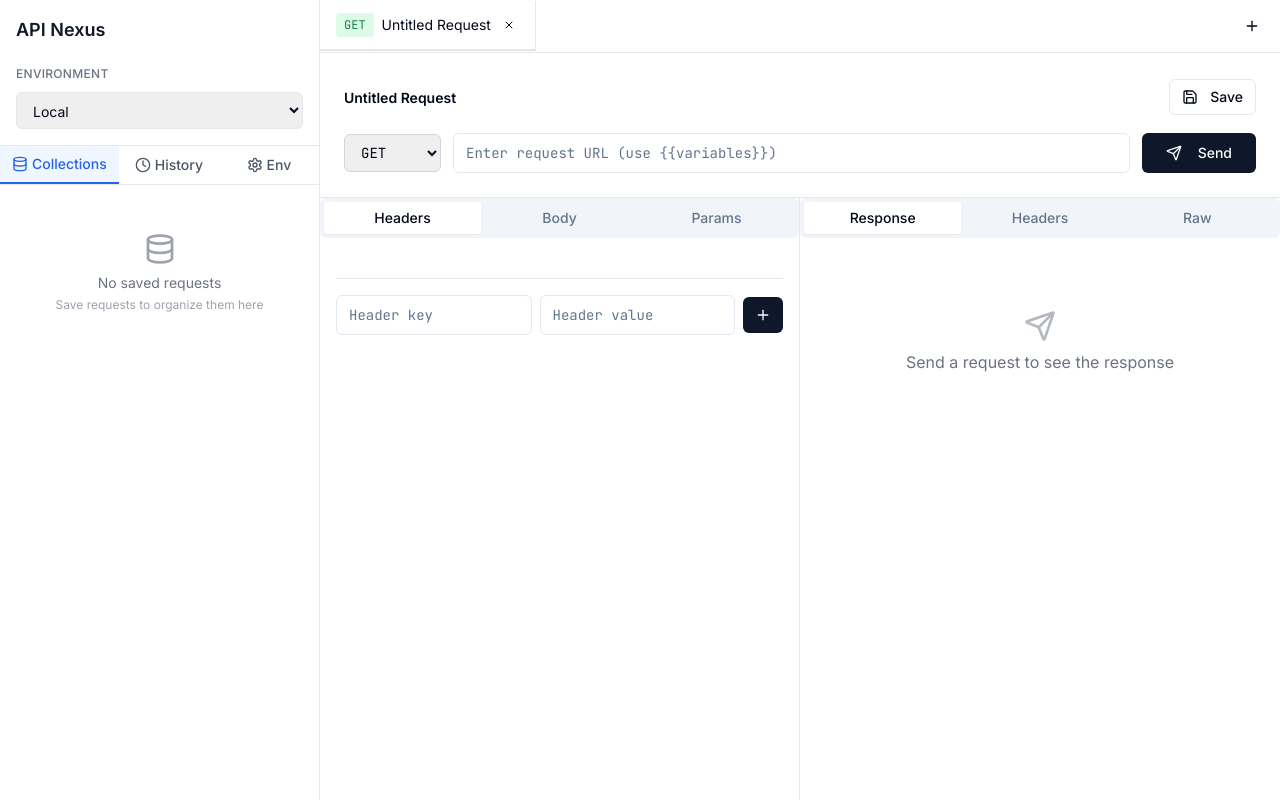
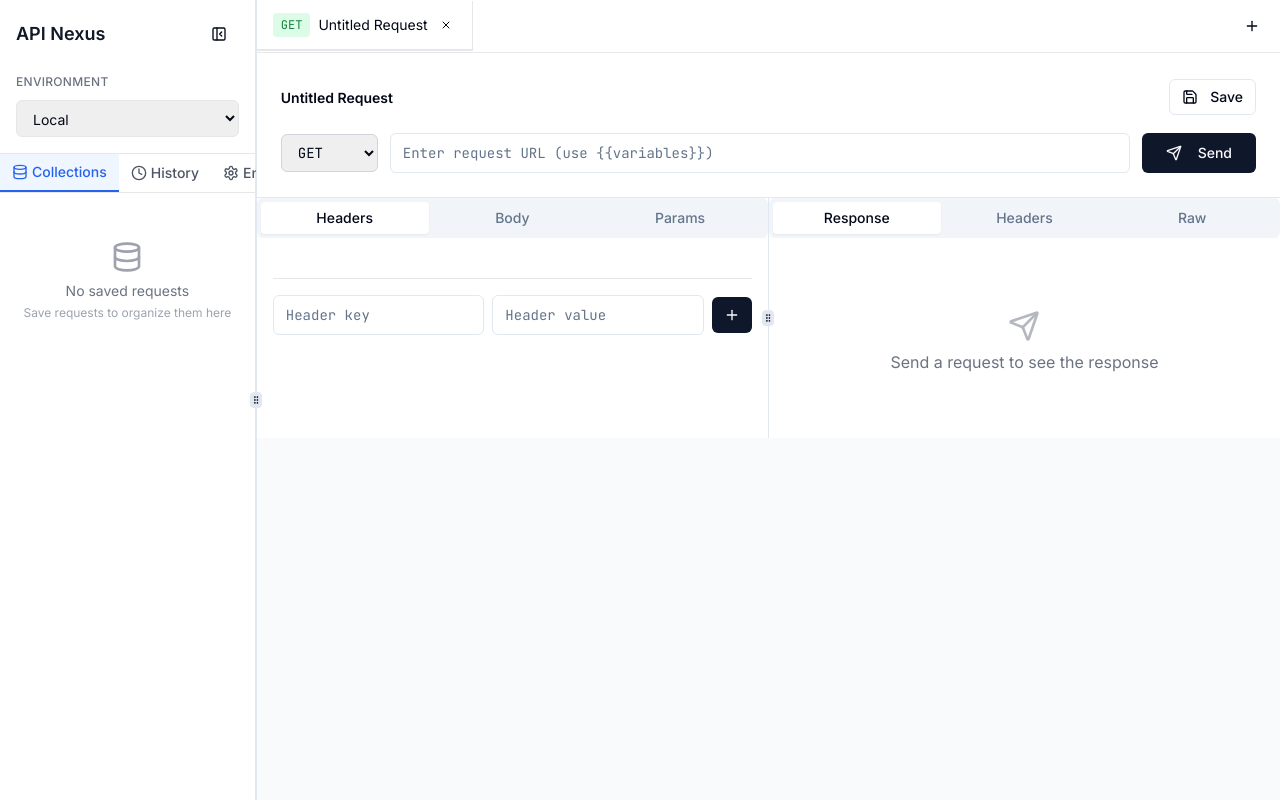
Before and after one commit to Shantanu-Tiwari/request-haven-workbench, a React (Vite) app: page / in a window 1280 px wide. Both pictures are taken after a click on the button "New Request". Built offline with nearby package versions, Linux system fonts and the light colour scheme.

Commit message:
feat: Implement UI adjustments
- Added a slider to adjust the width of the response section.
- Implemented sidebar collapse functionality.
- Made other minor UI adjustments for improved usability.

```diff
--- a/src/components/RequestEditor.tsx
+++ b/src/components/RequestEditor.tsx
@@ -6,6 +6,7 @@ import { Button } from '@/components/ui/button';
 import { Input } from '@/components/ui/input';
 import { Textarea } from '@/components/ui/textarea';
 import { Tabs, TabsContent, TabsList, TabsTrigger } from '@/components/ui/tabs';
+import { ResizablePanelGroup, ResizablePanel, ResizableHandle } from '@/components/ui/resizable';
 import { useToast } from '@/hooks/use-toast';
 
 export const RequestEditor = () => {
@@ -226,9 +227,10 @@ export const RequestEditor = () => {
           </div>
 
           {/* Request/Response Split View */}
-          <div className="flex-1 flex">
+          <div className="flex-1">
+            <ResizablePanelGroup direction="horizontal">
               {/* Request Details */}
-            <div className="w-1/2 border-r border-gray-200">
+              <ResizablePanel defaultSize={50} minSize={30}>
                 <Tabs defaultValue="headers" className="h-full flex flex-col">
                   <TabsList className="grid w-full grid-cols-3">
                     <TabsTrigger value="headers">Headers</TabsTrigger>
@@ -287,10 +289,12 @@ export const RequestEditor = () => {
                     </div>
                   </TabsContent>
                 </Tabs>
-            </div>
+              </ResizablePanel>
+
+              <ResizableHandle withHandle />
 
               {/* Response Section */}
-            <div className="w-1/2">
+              <ResizablePanel defaultSize={50} minSize={30}>
                 <Tabs defaultValue="response" className="h-full flex flex-col">
                   <TabsList className="grid w-full grid-cols-3">
                     <TabsTrigger value="response">Response</TabsTrigger>
@@ -367,7 +371,8 @@ export const RequestEditor = () => {
                     )}
                   </TabsContent>
                 </Tabs>
-            </div>
+              </ResizablePanel>
+            </ResizablePanelGroup>
           </div>
         </div>
       )}
--- a/src/components/Sidebar.tsx
+++ b/src/components/Sidebar.tsx
@@ -1,8 +1,8 @@
-
 import React, { useState } from 'react';
-import { ChevronDown, ChevronRight, Clock, Database, Settings, Folder, FolderOpen } from 'lucide-react';
+import { ChevronDown, ChevronRight, Clock, Database, Settings, Folder, FolderOpen, PanelLeftClose, PanelLeftOpen } from 'lucide-react';
 import { useApiStore } from '@/hooks/useApiStore';
 import { ScrollArea } from '@/components/ui/scroll-area';
+import { Button } from '@/components/ui/button';
 
 export const Sidebar = () => {
   const {
@@ -16,6 +16,7 @@ export const Sidebar = () => {
 
   const [activeSection, setActiveSection] = useState<'collections' | 'history' | 'environments'>('collections');
   const [expandedCollections, setExpandedCollections] = useState<Set<string>>(new Set());
+  const [isCollapsed, setIsCollapsed] = useState(false);
 
   const toggleCollection = (collection: string) => {
     setExpandedCollections(prev => {
@@ -47,12 +48,63 @@ export const Sidebar = () => {
     return colors[method as keyof typeof colors] || 'text-gray-600 bg-gray-50';
   };
 
+  if (isCollapsed) {
+    return (
+      <div className="w-12 h-screen bg-white border-r border-gray-200 flex flex-col items-center py-4">
+        <Button
+          variant="ghost"
+          size="sm"
+          onClick={() => setIsCollapsed(false)}
+          className="mb-4"
+          title="Expand Sidebar"
+        >
+          <PanelLeftOpen className="h-4 w-4" />
+        </Button>
+
+        <div className="flex flex-col gap-2">
+          <Button
+            variant={activeSection === 'collections' ? 'default' : 'ghost'}
+            size="sm"
+            onClick={() => setActiveSection('collections')}
+            title="Collections"
+          >
+            <Database className="h-4 w-4" />
+          </Button>
+          <Button
+            variant={activeSection === 'history' ? 'default' : 'ghost'}
+            size="sm"
+            onClick={() => setActiveSection('history')}
+            title="History"
+          >
+            <Clock className="h-4 w-4" />
+          </Button>
+          <Button
+            variant={activeSection === 'environments' ? 'default' : 'ghost'}
+            size="sm"
+            onClick={() => setActiveSection('environments')}
+            title="Environments"
+          >
+            <Settings className="h-4 w-4" />
+          </Button>
+        </div>
+      </div>
+    );
+  }
+
   return (
-    <div className="w-80 h-screen bg-white border-r border-gray-200 flex flex-col">
+    <div className="w-full h-screen bg-white border-r border-gray-200 flex flex-col">
       {/* Header */}
       <div className="p-4 border-b border-gray-200">
         <div className="flex items-center justify-between mb-4">
           <h2 className="text-lg font-semibold text-gray-900">API Nexus</h2>
+          <Button
+            variant="ghost"
+            size="sm"
+            onClick={() => setIsCollapsed(true)}
+            title="Collapse Sidebar"
+          >
+            <PanelLeftClose className="h-4 w-4" />
+          </Button>
         </div>
 
         {/* Environment Selector */}
--- a/src/pages/Index.tsx
+++ b/src/pages/Index.tsx
@@ -3,12 +3,23 @@ import React from 'react';
 import { Sidebar } from '@/components/Sidebar';
 import { RequestEditor } from '@/components/RequestEditor';
 import { CommandPalette } from '@/components/CommandPalette';
+import { ResizablePanelGroup, ResizablePanel, ResizableHandle } from '@/components/ui/resizable';
 
 const Index = () => {
   return (
     <div className="h-screen flex bg-gray-50">
-      <Sidebar />
-      <RequestEditor />
+      <ResizablePanelGroup direction="horizontal">
+        <ResizablePanel defaultSize={20} minSize={15} maxSize={30}>
+          <Sidebar />
+        </ResizablePanel>
+
+        <ResizableHandle withHandle />
+
+        <ResizablePanel defaultSize={80}>
+          <RequestEditor />
+        </ResizablePanel>
+      </ResizablePanelGroup>
+
       <CommandPalette />
     </div>
   );
```
Lines whose indentation alone changed are shown as unchanged.
